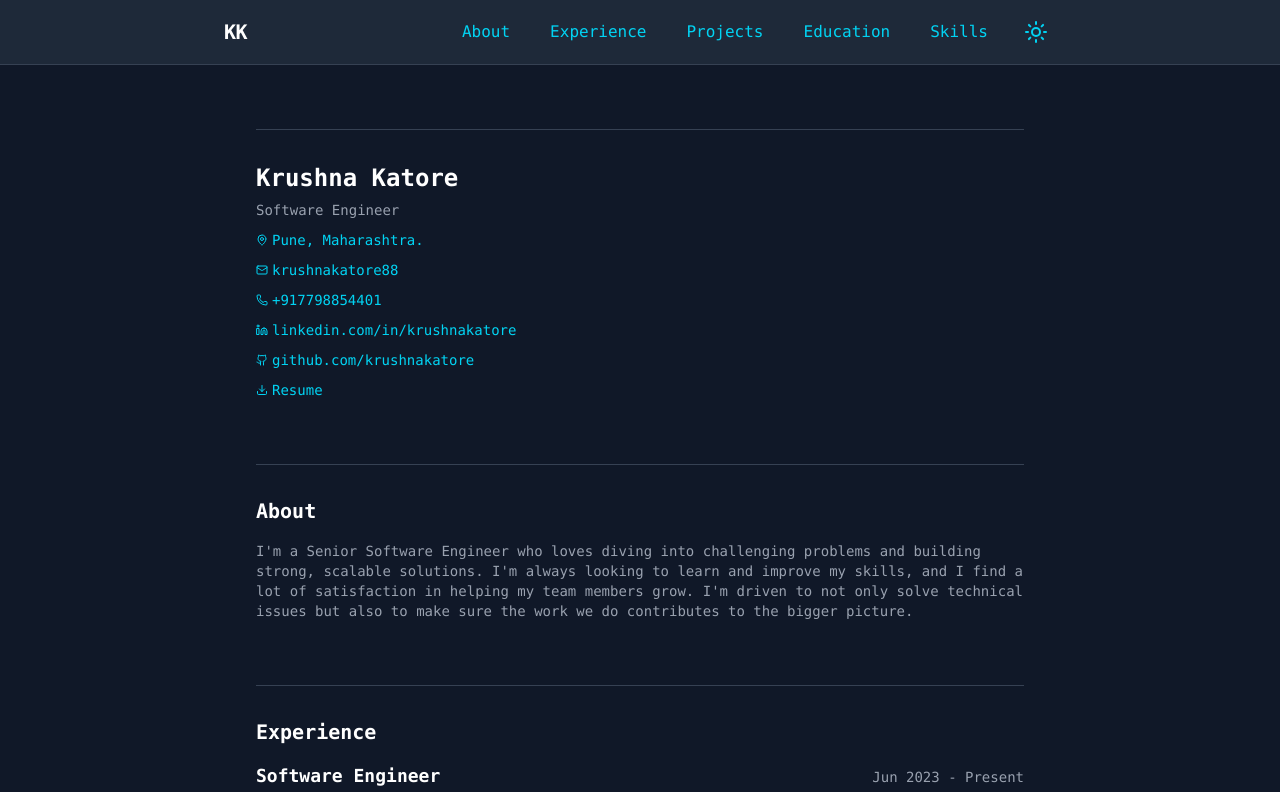
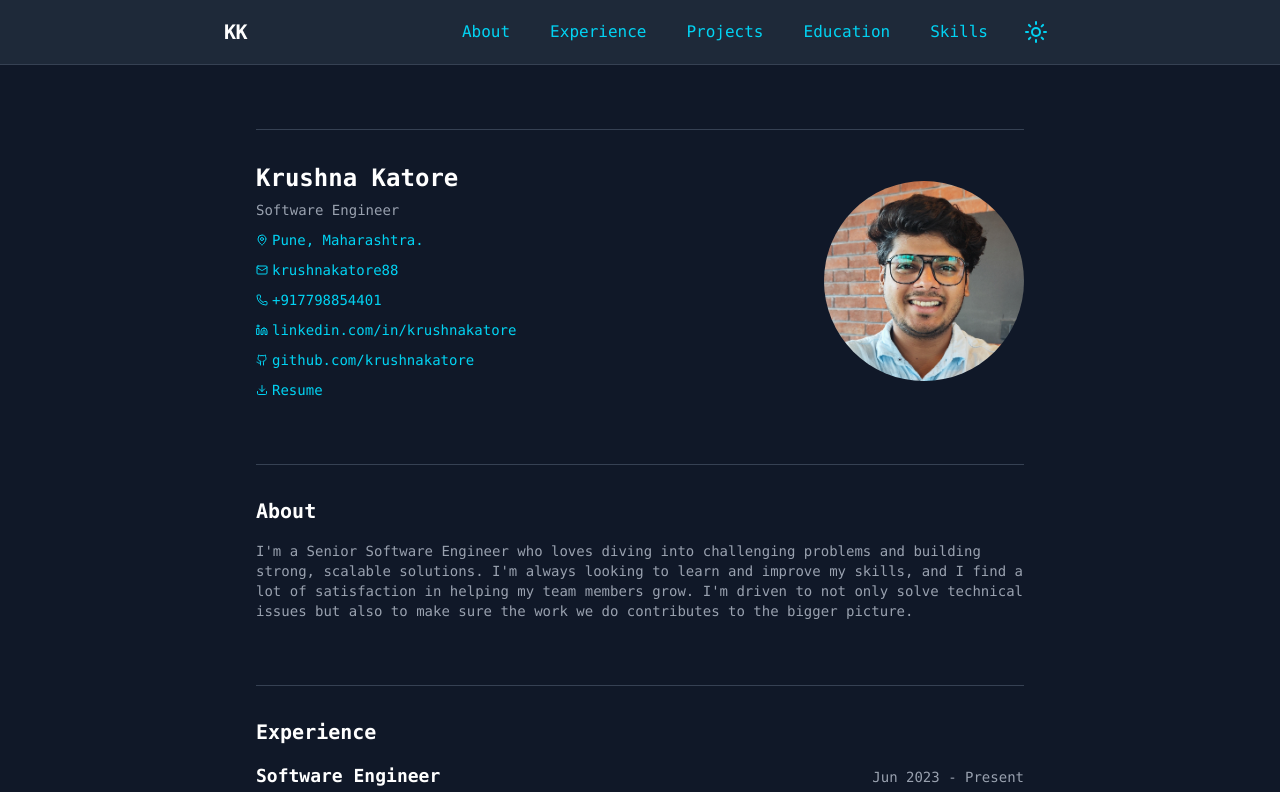
Before and after one commit to krushnakatore/cv, a Next.js app: page / in a window 1280 px wide. Shown: the top 792 px of the page. Built offline with nearby package versions, Linux system fonts and the light colour scheme.

Commit message:
Update index.tsx

```diff
--- a/src/pages/index.tsx
+++ b/src/pages/index.tsx
@@ -90,11 +90,11 @@ export default function Home() {
                 </div>
 
               </div>
-              {/* <img
+              <img
                 src="/pp1.jpg"
                 alt="Profile picture"
                 className="size-50 rounded-full object-cover"
-              /> */}
+               />
             </div>
           </SectionWithAnimation>
 
```
